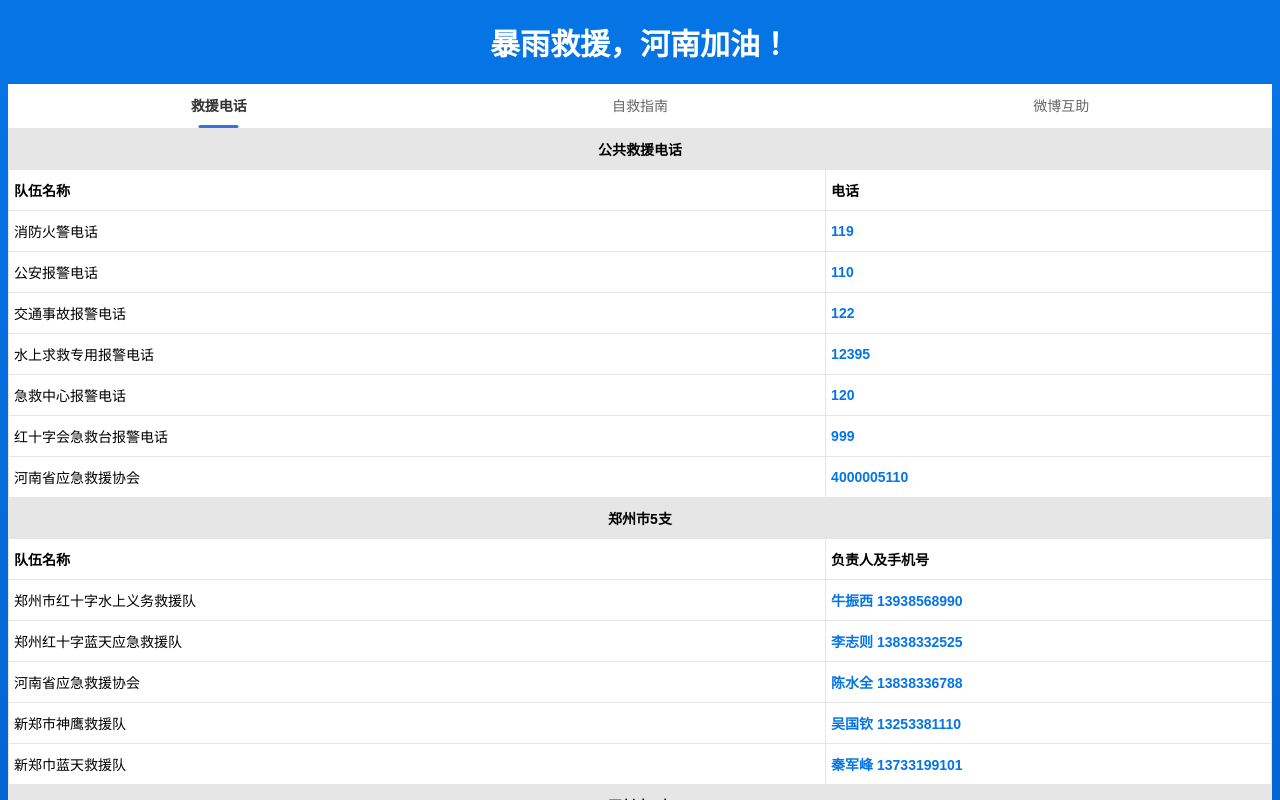
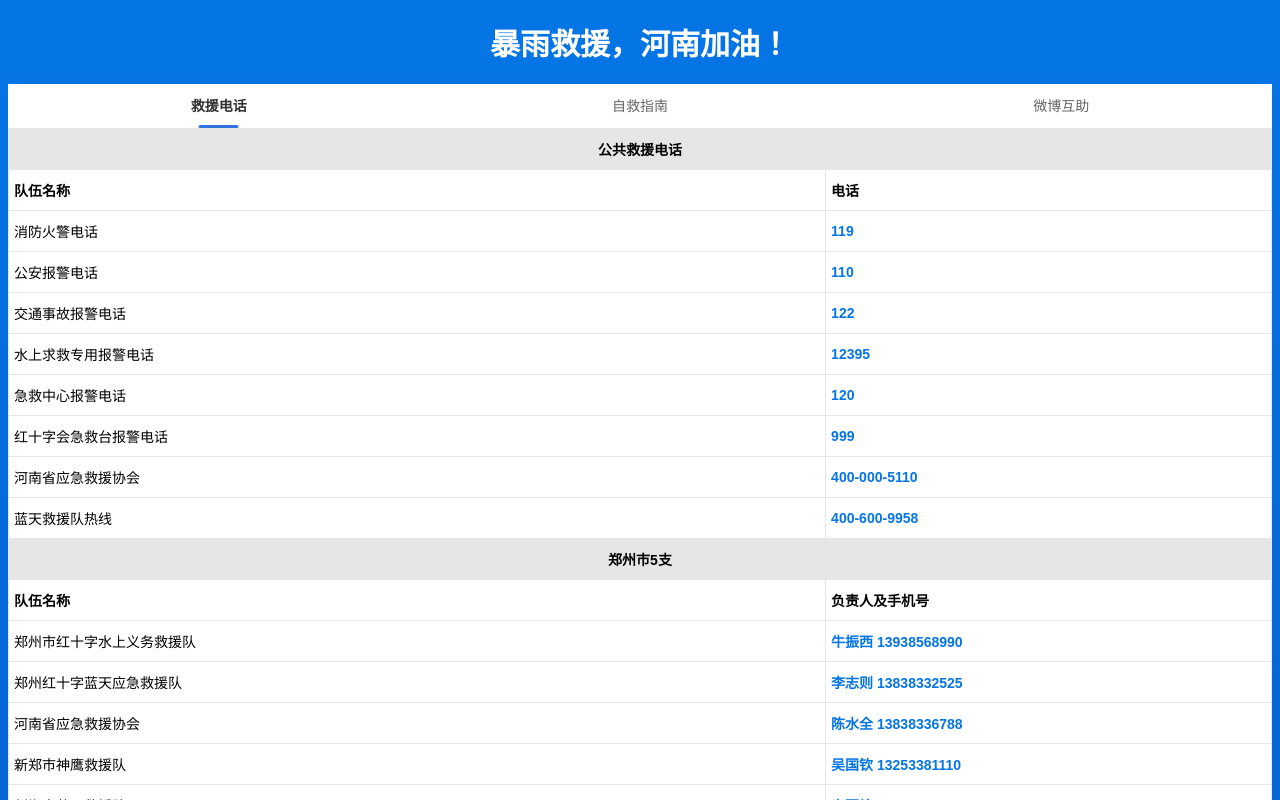
Before and after one commit to lvwzhen/hn, a Vue app: page / in a window 1280 px wide. Shown: the top 800 px of the page. Built offline with nearby package versions, Linux system fonts and the light colour scheme.

Commit message:
Add 蓝天救援队热线

```diff
--- a/src/App.vue
+++ b/src/App.vue
@@ -58,7 +58,13 @@
                   <tr>
                     <td class="tg-0lax">河南省应急救援协会</td>
                     <td class="tg-0lax">
-                      <a href="tel:4000005110">4000005110</a>
+                      <a href="tel:4000005110">400-000-5110</a>
+                    </td>
+                  </tr>
+                  <tr>
+                    <td class="tg-0lax">蓝天救援队热线</td>
+                    <td class="tg-0lax">
+                      <a href="tel:4006009958">400-600-9958</a>
                     </td>
                   </tr>
                   <tr>
```
